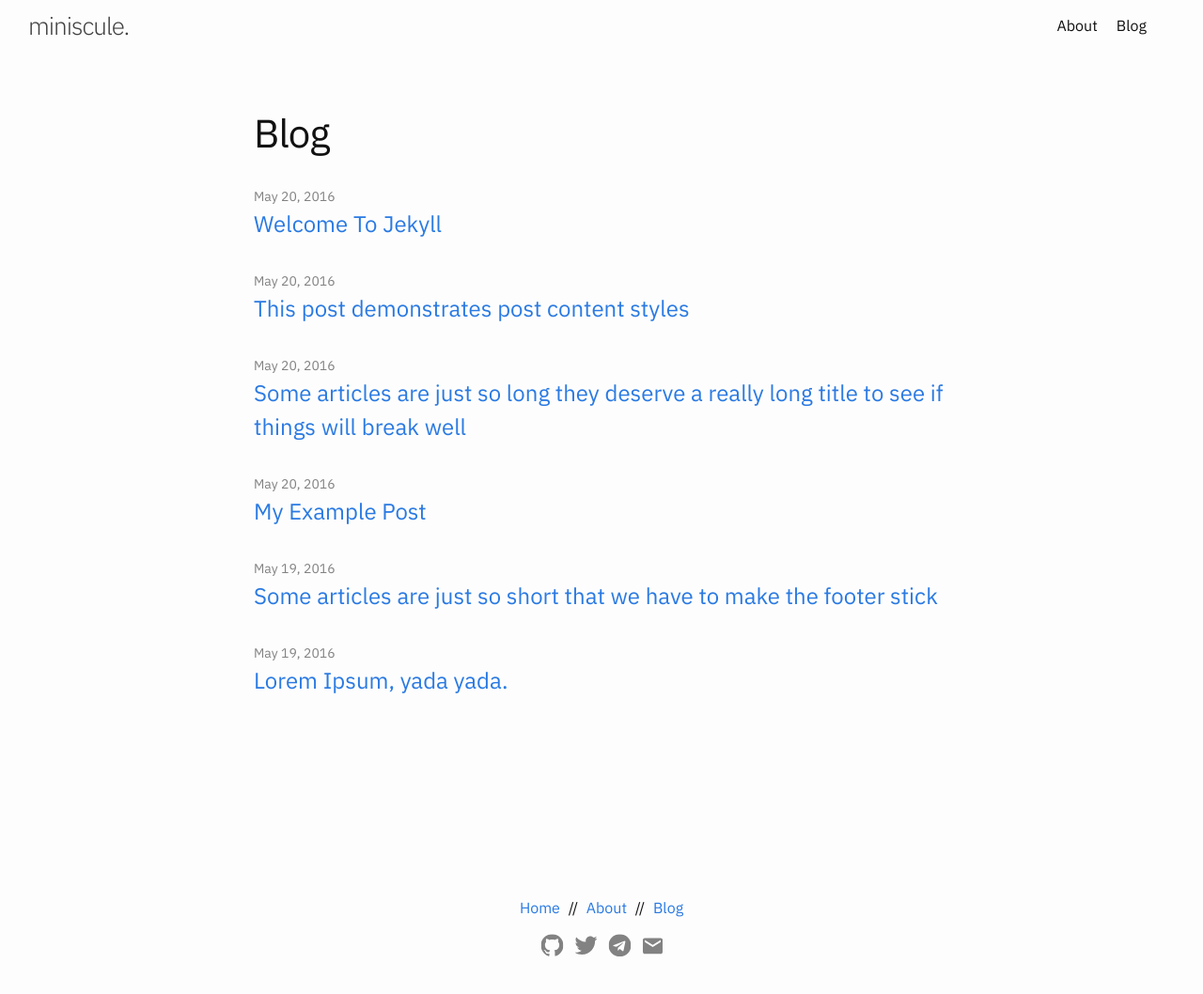
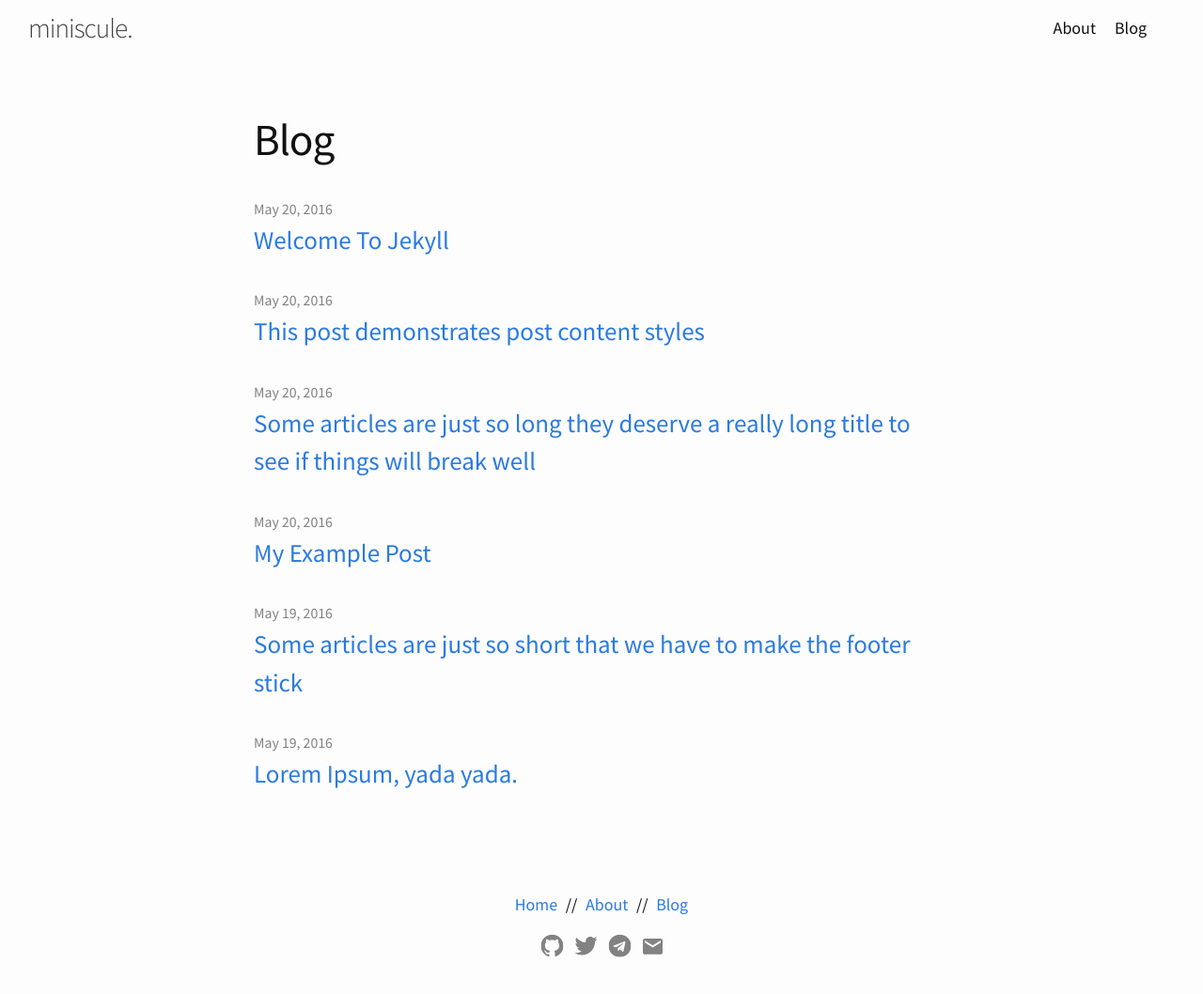
Before and after one commit to filbertphang/miniscule, a Jekyll site: the page built from blog.md, in a window 1280 px wide and 1063 px high. Shown: the top 1058 px of the window at 94% size. Built offline with Jekyll 4.4.1, drawn with Linux system fonts in a browser that asks for light colours.

Commit message:
added new fonts

```diff
--- a/_sass/abstracts/_variables.scss
+++ b/_sass/abstracts/_variables.scss
@@ -1,8 +1,9 @@
 // Define defaults for each variable.
-$base-font-family: "IBM Plex Sans", sans-serif;
+$base-font-family: "Source Sans Pro", sans-serif;
+$header-font-family: "Assistant", sans-serif;
 $code-font-family: "Menlo", "Inconsolata", "Consolas", "Roboto Mono", "Ubuntu Mono", "Liberation Mono", "Courier New",
     monospace;
-$base-font-size: 16px !default;
+$base-font-size: 18px !default;
 $base-font-weight: 400 !default;
 $small-font-size: $base-font-size * 0.875 !default;
 $base-line-height: 1.5 !default;
--- a/_sass/base/_fonts.scss
+++ b/_sass/base/_fonts.scss
@@ -1,3 +1,3 @@
 // any font-face or @import font declarations
-
-@import url(https://fonts.googleapis.com/css2?family=IBM+Plex+Sans:ital,wght@0,100;0,200;0,300;0,400;0,500;0,600;0,700;1,100;1,200;1,300;1,400;1,500;1,600;1,700&display=swap);
+@import url("https://fonts.googleapis.com/css2?family=Assistant:wght@400;600;700;800&display=swap");
+@import url("https://fonts.googleapis.com/css2?family=Source+Sans+Pro:wght@300;400;600;700&display=swap");
```
